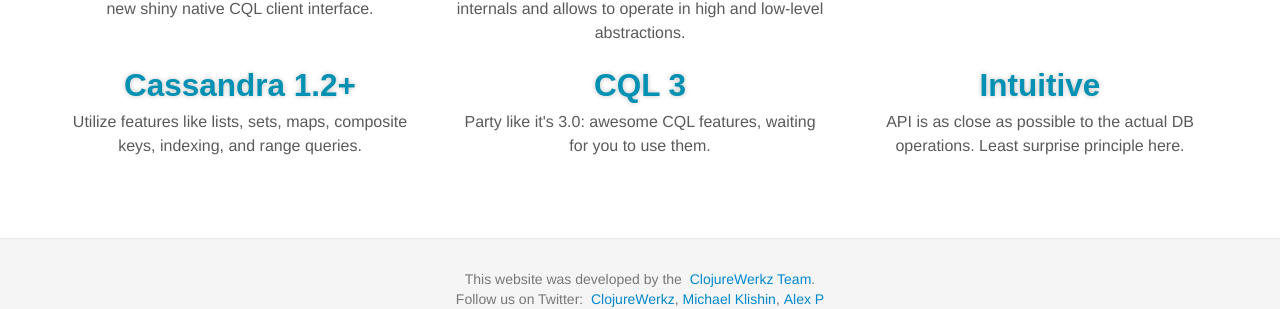
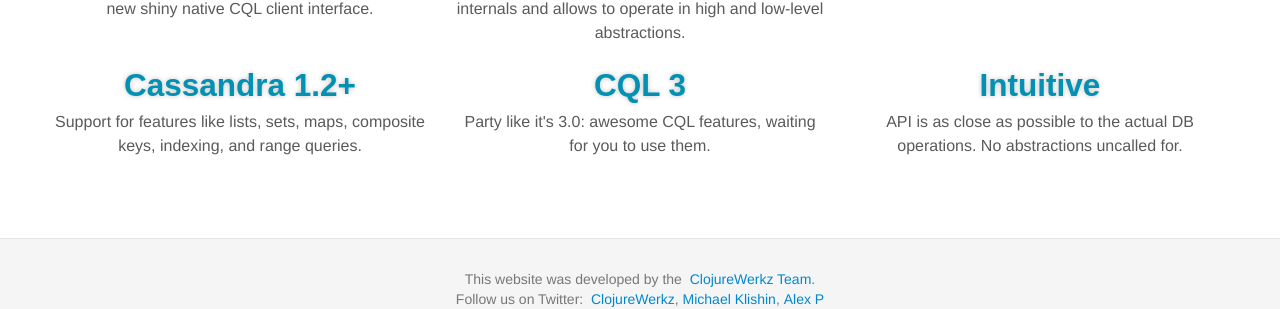
Before and after one commit to clojurewerkz/cassaforte.docs, a Jekyll site: the page built from index.html, in a window 1280 px wide and 900 px high, scrolled down 63 px. Shown: the part 561-870 px from the top of the window. Built offline with Jekyll 4.4.1, drawn with Linux system fonts in a browser that asks for light colours; Markdown is read by kramdown in place of the engine named in the settings.

Commit message:
More index page edits

```diff
--- a/index.html
+++ b/index.html
@@ -48,7 +48,7 @@ layout: default
     <div class='row-fluid'>
       <div class='span4'>
         <h2>Cassandra 1.2+</h2>
-        <p>Utilize features like lists, sets, maps, composite keys, indexing, and range queries.</p>
+        <p>Support for features like lists, sets, maps, composite keys, indexing, and range queries.</p>
       </div>
       <div class='span4'>
         <h2>CQL 3</h2>
@@ -56,7 +56,7 @@ layout: default
       </div>
       <div class='span4'>
         <h2>Intuitive</h2>
-        <p>API is as close as possible to the actual DB operations. Least surprise principle here.</p>
+        <p>API is as close as possible to the actual DB operations. No abstractions uncalled for.</p>
       </div>
     </div>
   </div>
```
